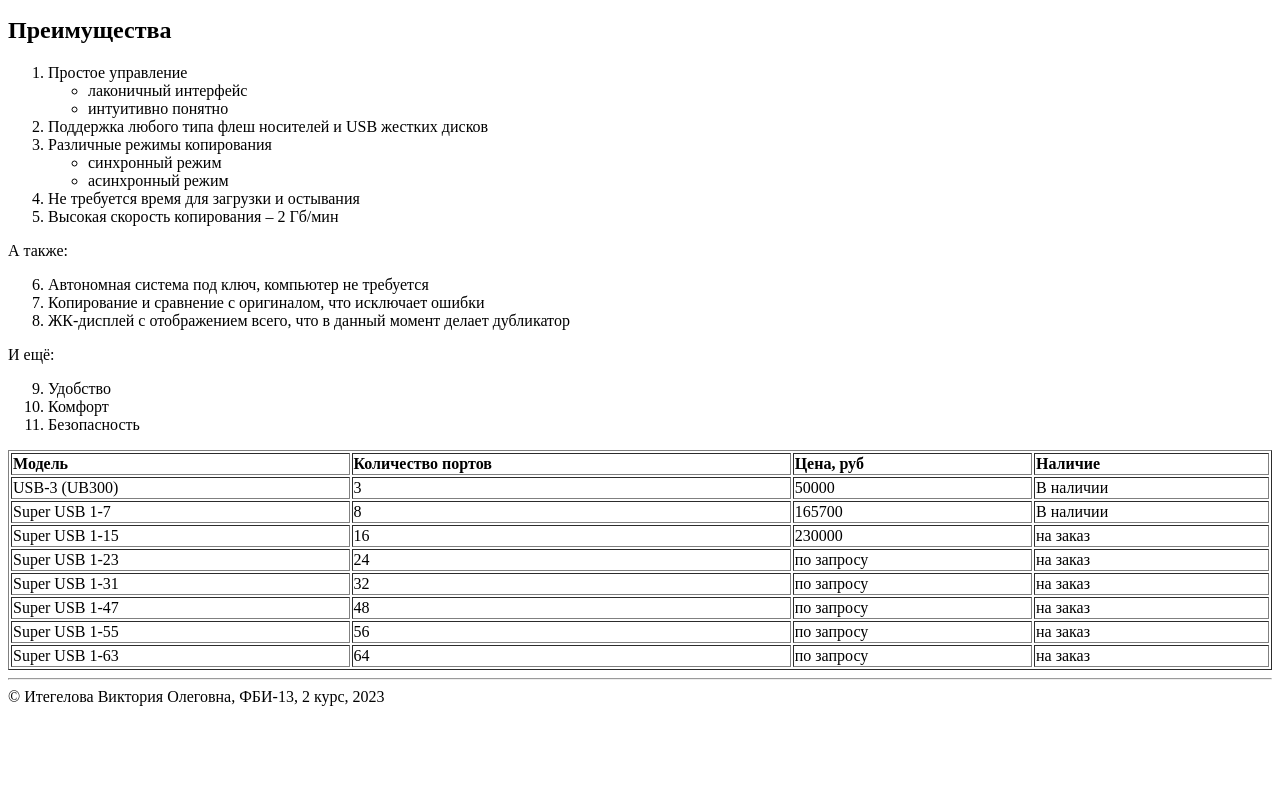
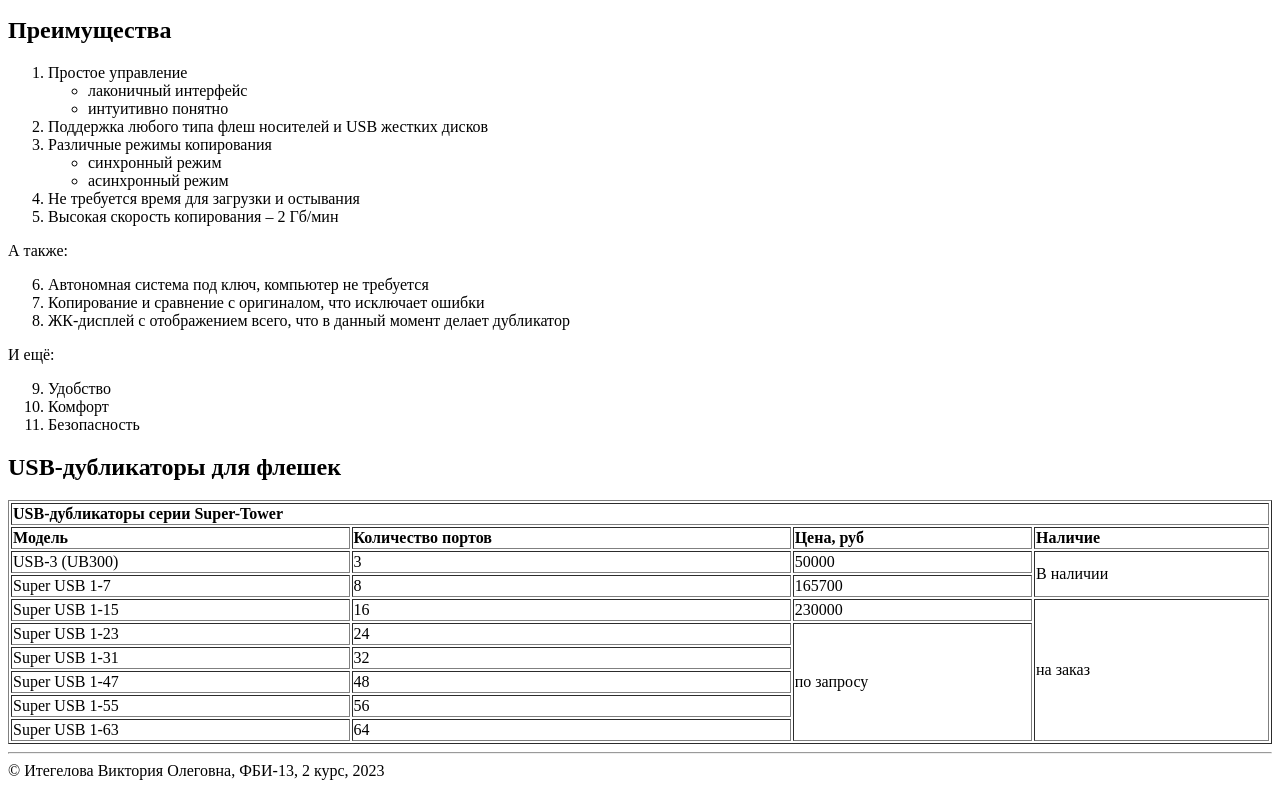
Before and after one commit to luvvundu/wep-programming-labs, a plain HTML site: page lab2.html in a window 1280 px wide. Shown: the part 328-1116 px from the top of the page. Before the commit the page ends 1042 px from the top, so only its background shows below. Drawn offline with Linux system fonts and the light colour scheme.

Commit message:
USB дубликаторы серии Super-Tower

```diff
--- a/lab2.html
+++ b/lab2.html
@@ -71,7 +71,12 @@
                 <li>Безопасность</li>
             </ol>
 
+                <h2>USB-дубликаторы для флешек</h2>
                 <table border="1" width="100%">
+                    <tr>
+                        <td colspan="4"><b>USB-дубликаторы серии
+                            Super-Tower</b></td>
+                    </tr>
                     <tr>
                         <td><b>Модель</b></td>
                         <td><b>Количество портов</b></td>
@@ -82,49 +87,40 @@
                         <td>USB-3 (UB300)</td>
                         <td>3</td>
                         <td>50000</td>
-                        <td>В наличии</td>
+                        <td rowspan="2">В наличии</td>
                     </tr>
                     <tr>
                         <td>Super USB 1-7</td>
                         <td>8</td>
                         <td>165700</td>
-                        <td>В наличии</td>
+                        <!--<td>В наличии</td>-->
                     </tr>
                     <tr>
                         <td>Super USB 1-15</td>
                         <td>16</td>
                         <td>230000</td>
-                        <td>на заказ</td>
+                        <td rowspan="6">на заказ</td>
                     </tr>
                     <tr>
                         <td>Super USB 1-23</td>
                         <td>24</td>
-                        <td>по запросу</td>
-                        <td>на заказ</td>
+                        <td rowspan="5">по запросу</td>
                     </tr>
                     <tr>
                         <td>Super USB 1-31</td>
                         <td>32</td>
-                        <td>по запросу</td>
-                        <td>на заказ</td>
                     </tr>
                     <tr>
                         <td>Super USB 1-47</td>
                         <td>48</td>
-                        <td>по запросу</td>
-                        <td>на заказ</td>
                     </tr>
                     <tr>
                         <td>Super USB 1-55</td>
                         <td>56</td>
-                        <td>по запросу</td>
-                        <td>на заказ</td>
                     </tr>
                     <tr>
                         <td>Super USB 1-63</td>
                         <td>64</td>
-                        <td>по запросу</td>
-                        <td>на заказ</td>
                     </tr>
                 </table>
 
```
